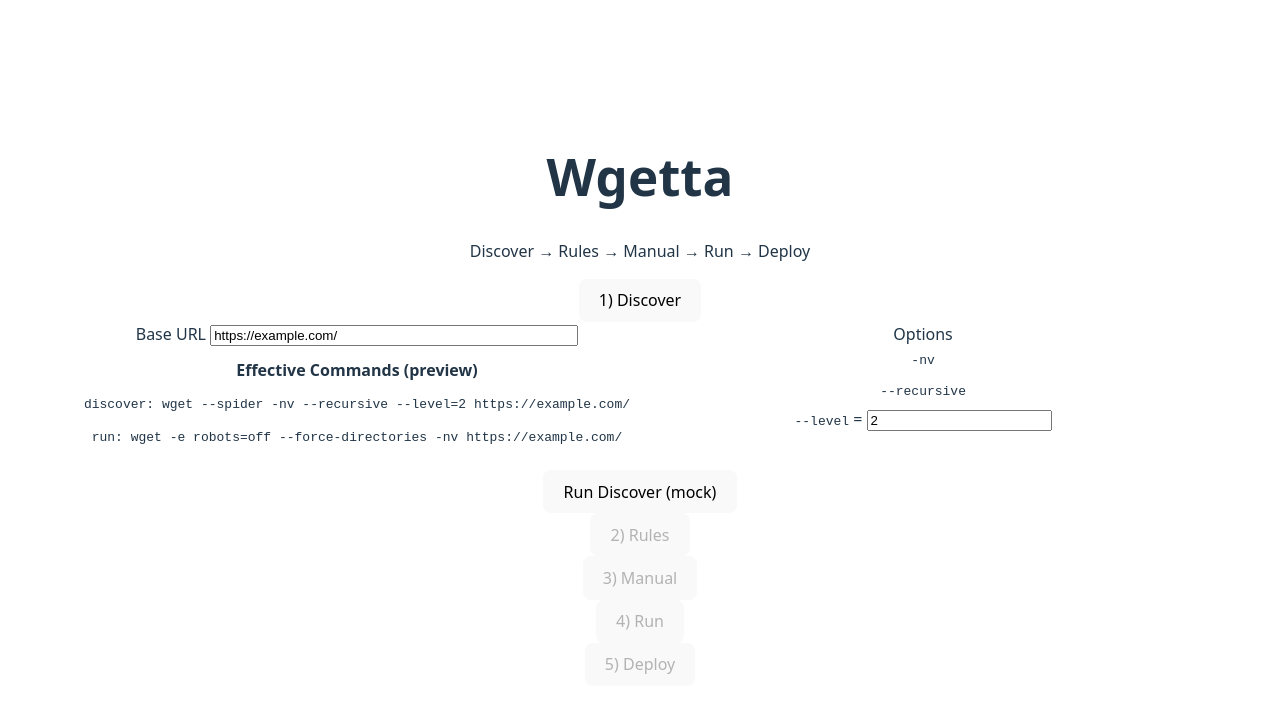
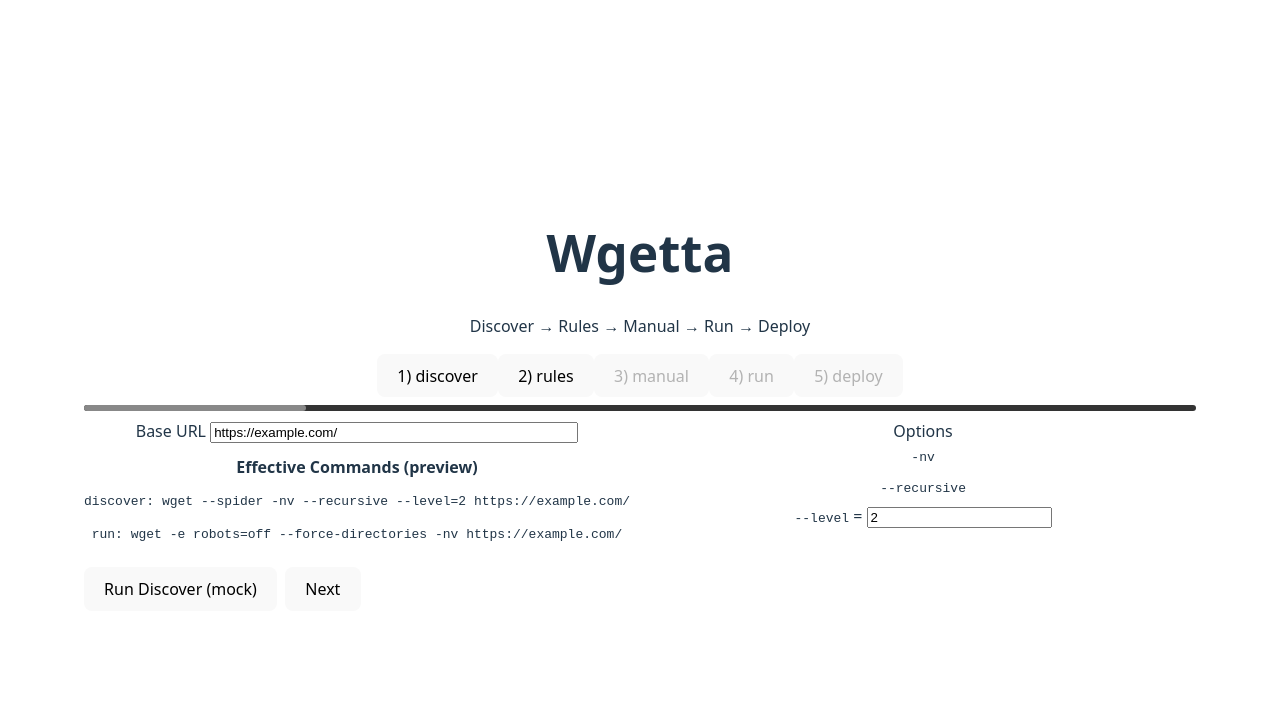
Before and after one commit to Fermain/wgetta, a Svelte app in the folder admin/app/: page / in a window 1280 px wide. Shown: the top 712 px of the page. Built offline with nearby package versions, Linux system fonts and the light colour scheme.

Commit message:
feat(app): switch to Bits UI Tabs wizard with progress and next/back; keep command preview

```diff
--- a/admin/app/src/App.svelte
+++ b/admin/app/src/App.svelte
@@ -1,10 +1,14 @@
 <script lang="ts">
-  import { Accordion } from 'bits-ui'
+  import { Tabs } from 'bits-ui'
   import type { Plan, CommandOption, PlanRule } from './lib/api/mock'
   import { MockApi } from './lib/api/mock'
   import { assembleEffective } from './lib/cmd'
 
-  let step: 'discover' | 'rules' | 'manual' | 'run' | 'deploy' = 'discover'
+  const steps = ['discover','rules','manual','run','deploy'] as const
+  let step: (typeof steps)[number] = 'discover'
+  const stepIndex = () => steps.indexOf(step)
+  function next(){ if (stepIndex() < steps.length - 1) step = steps[stepIndex()+1] }
+  function prev(){ if (stepIndex() > 0) step = steps[stepIndex()-1] }
 
   let baseUrls: string[] = [window?.WGETTA?.siteUrl || 'https://example.com/']
   let options: CommandOption[] = [
@@ -60,12 +64,17 @@
   <h1>Wgetta</h1>
   <p>Discover → Rules → Manual → Run → Deploy</p>
 
-  <Accordion.Root type="single" collapsible value={step} on:change={(e:any)=> step = e.detail.value}>
-    <Accordion.Item value="discover">
-      <Accordion.Header>
-        <Accordion.Trigger>1) Discover</Accordion.Trigger>
-      </Accordion.Header>
-      <Accordion.Content>
+  <Tabs.Root value={step} on:change={(e:any)=> step = e.detail.value}>
+    <Tabs.List>
+      {#each steps as s, i}
+        <Tabs.Trigger value={s} disabled={i > stepIndex()+1}>{i+1}) {s}</Tabs.Trigger>
+      {/each}
+    </Tabs.List>
+    <div style="height:6px; background:#333; border-radius:4px; margin:8px 0;">
+      <div style={`height:6px; background:#888; border-radius:4px; width:${((stepIndex()+1)/steps.length)*100}%`}></div>
+    </div>
+
+    <Tabs.Content value="discover">
         <div style="display:grid; grid-template-columns: 1fr 1fr; gap:20px; align-items:start;">
           <div>
             <label for="baseurl">Base URL</label>
@@ -95,17 +104,13 @@
             </div>
           </div>
         </div>
-        <div style="margin-top:10px;">
+        <div style="margin-top:10px; display:flex; gap:8px;">
           <button on:click={doDiscover}>Run Discover (mock)</button>
+          <button on:click={next}>Next</button>
         </div>
-      </Accordion.Content>
-    </Accordion.Item>
+    </Tabs.Content>
 
-    <Accordion.Item value="rules" disabled={!plan}>
-      <Accordion.Header>
-        <Accordion.Trigger>2) Rules</Accordion.Trigger>
-      </Accordion.Header>
-      <Accordion.Content>
+    <Tabs.Content value="rules">
         <div>
           <div style="margin-bottom:8px;">
             <button on:click={addRule}>Add Rule</button>
@@ -121,49 +126,39 @@
           {#if testSummary}
             <p>Included: {testSummary.includedCount} • Excluded: {testSummary.excludedCount}</p>
           {/if}
-          <div style="margin-top:8px;">
+          <div style="margin-top:8px; display:flex; gap:8px;">
+            <button on:click={prev}>Back</button>
             <button on:click={applyRulesAndContinue}>Continue to Manual</button>
           </div>
         </div>
-      </Accordion.Content>
-    </Accordion.Item>
+    </Tabs.Content>
 
-    <Accordion.Item value="manual" disabled={!plan}>
-      <Accordion.Header>
-        <Accordion.Trigger>3) Manual</Accordion.Trigger>
-      </Accordion.Header>
-      <Accordion.Content>
+    <Tabs.Content value="manual">
         <p>Manual selection UI placeholder (virtualized tree to come). Sample:</p>
         <ul>
           {#each sample.slice(0,10) as u}
             <li><code>{u}</code></li>
           {/each}
         </ul>
-        <div style="margin-top:8px;">
+        <div style="margin-top:8px; display:flex; gap:8px;">
+          <button on:click={prev}>Back</button>
           <button on:click={gotoRun}>Continue to Run</button>
         </div>
-      </Accordion.Content>
-    </Accordion.Item>
+    </Tabs.Content>
 
-    <Accordion.Item value="run" disabled={!plan}>
-      <Accordion.Header>
-        <Accordion.Trigger>4) Run</Accordion.Trigger>
-      </Accordion.Header>
-      <Accordion.Content>
+    <Tabs.Content value="run">
         <p>Run/Log placeholder.</p>
-        <div style="margin-top:8px;">
+        <div style="margin-top:8px; display:flex; gap:8px;">
+          <button on:click={prev}>Back</button>
           <button on:click={gotoDeploy}>Continue to Deploy</button>
         </div>
-      </Accordion.Content>
-    </Accordion.Item>
+    </Tabs.Content>
 
-    <Accordion.Item value="deploy" disabled={!plan}>
-      <Accordion.Header>
-        <Accordion.Trigger>5) Deploy</Accordion.Trigger>
-      </Accordion.Header>
-      <Accordion.Content>
+    <Tabs.Content value="deploy">
         <p>Deploy placeholder.</p>
-      </Accordion.Content>
-    </Accordion.Item>
-  </Accordion.Root>
+        <div style="margin-top:8px; display:flex; gap:8px;">
+          <button on:click={prev}>Back</button>
+        </div>
+    </Tabs.Content>
+  </Tabs.Root>
 </main>
```
Also changed, not shown: 3 other files (tests, documents, lock files or other folders).
